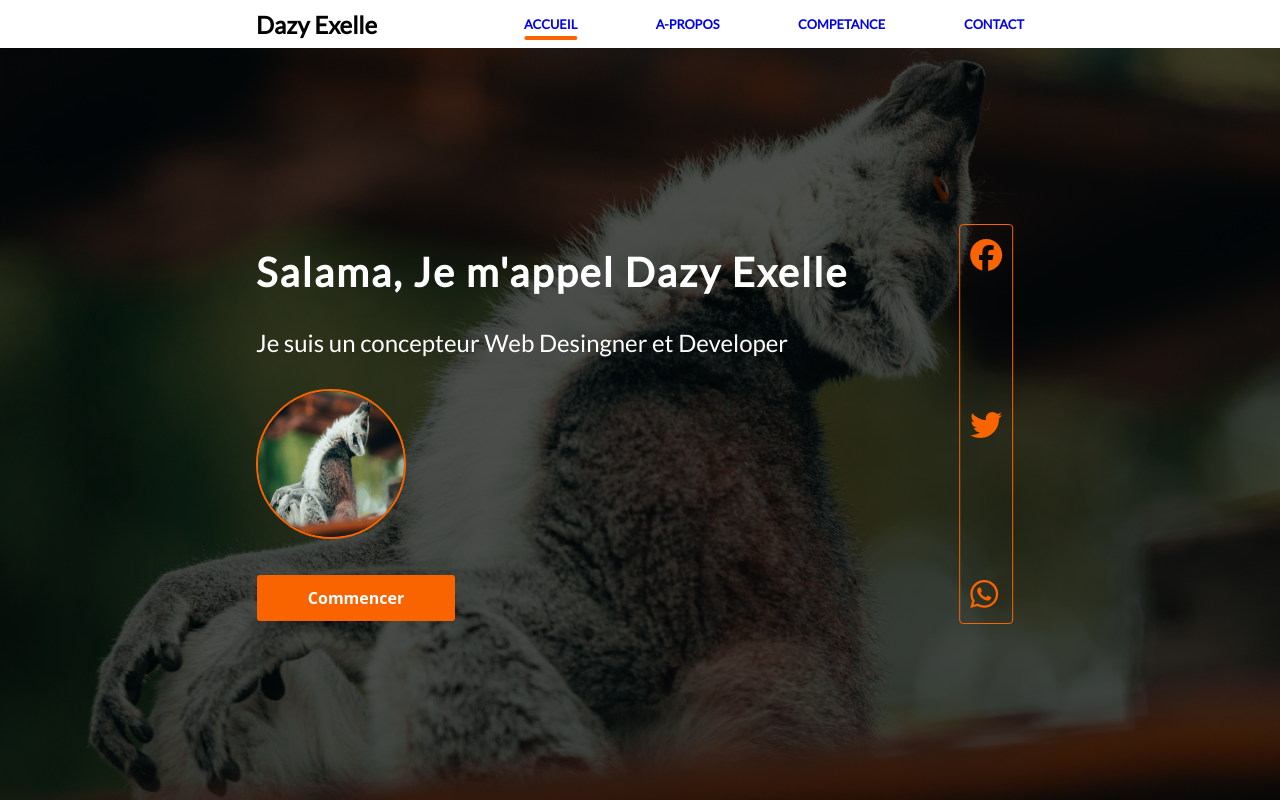
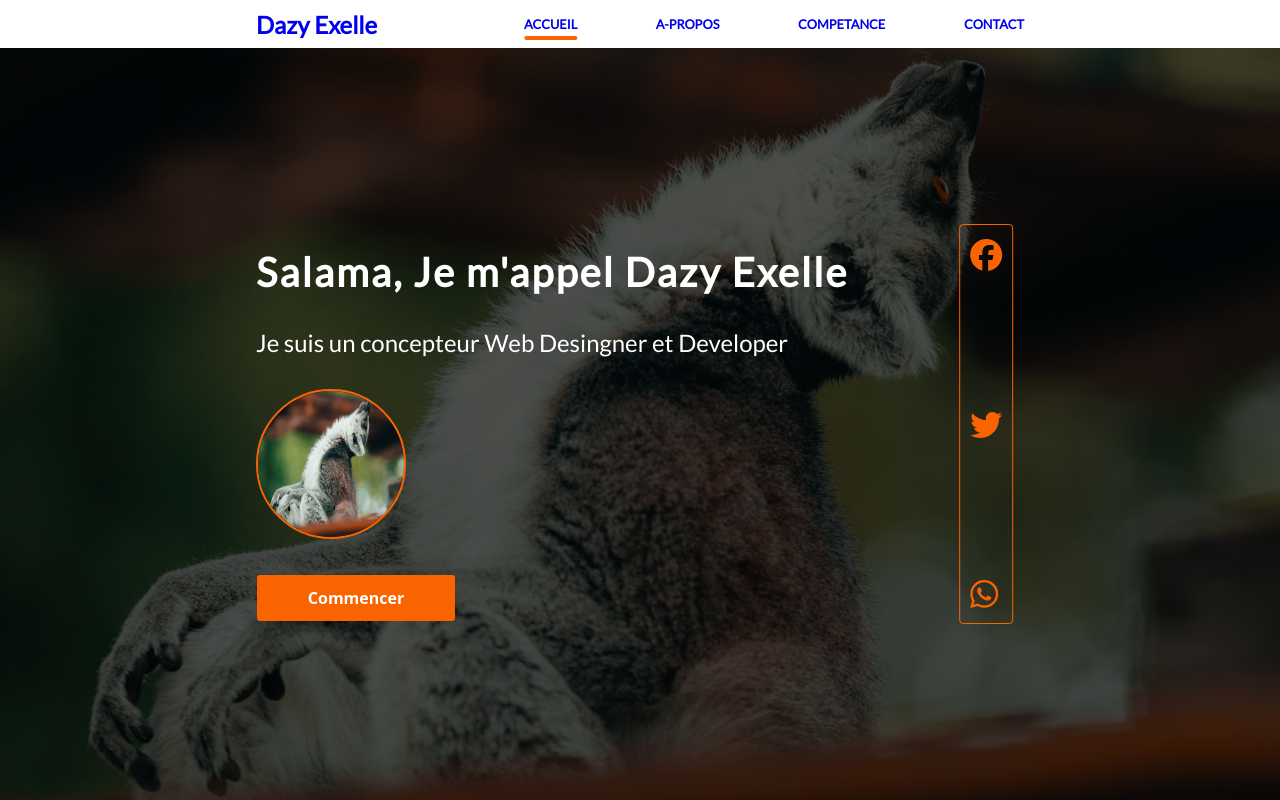
Before and after one commit to DazyNicolas/dazy, a React (Create React App) app: page / in a window 1280 px wide. Built offline with nearby package versions, Linux system fonts and the light colour scheme.

Commit message:
add link in logo

```diff
--- a/src/components/Navigation.js
+++ b/src/components/Navigation.js
@@ -16,9 +16,9 @@ handleClick = () =>{
         return (
             <nav className='mynave'>
             <div className='navigation'>
-                <div className='dazy'>
+                <a href='/' className='dazy'>
                     Dazy Exelle
-                </div>
+                </a>
 
                 <div className='hamburger' onClick={this.handleClick}>
                 <FontAwesomeIcon className='menu-bars' icon={this.state.clicked ? faTimes : faBars}/>
```
